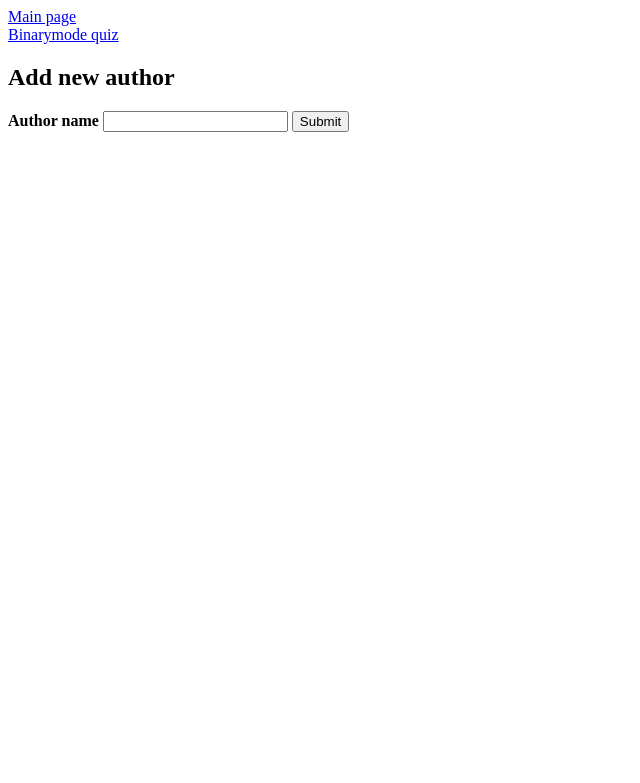
After one commit to monatanasov/quiz, a PHP site: page /addAuthor.php in a window 1280 px wide. The commit adds this page. Shown: the top 783 px of the page, without its empty margins (0-640 px from the left). Run offline with PHP 8.4, Linux system fonts and the light colour scheme.

Commit message:
added new php file for adding new Authors into DB

```diff
--- /dev/null
+++ b/addAuthor.php
@@ -0,0 +1,43 @@
+<?php
+include './dbconn.php';
+mb_internal_encoding("UTF-8");
+//validation
+//normalization
+//author already exist? IFs
+//insert into DB
+
+?>
+
+
+
+<html lang="en">
+<head>
+    <meta charset="UTF-8" >
+    <link rel="stylesheet" href="./css/myquiz.css">
+    <title>Add Author</title>
+</head>
+<body>
+
+<?php
+
+    if ($_POST) {
+        $trimmedAuthor = trim($_POST['authorName']);
+
+        echo '<pre>' . print_r($trimmedAuthor, true) . '</pre>';
+
+    }
+?>
+
+
+    <a href="./index.php">Main page</a><br>
+    <a href="./binarymode.php">Binarymode quiz</a>
+    <form action="addAuthor.php" method="POST">
+            <h2>Add new author</h2>
+        <div id="addAuthorDiv">
+            <b><label for="">Author name</label></b>
+            <input type="text" class="addAuthorName" name="authorName">
+            <input type="submit" class="submitAuthor">
+        </div>
+    </form>
+</body>
+</html>
--- a/binarymode.php
+++ b/binarymode.php
@@ -24,6 +24,8 @@ while (
     <title>Binary mode quiz</title>
 </head>
 <body>
+    <a href="./index.php">Main page</a><br>
+    <a href="addAuthor.php">Add Author</a>
     <div class="binaryglobal">
         <a href="./binarymode.php">
             <div class="leftwireframe divs">
--- a/index.php
+++ b/index.php
@@ -2,6 +2,7 @@
 include 'dbconn.php';
 $query=mysqli_query($conn, "SELECT * FROM `authors` LEFT JOIN `quotes` ON authors.id=quotes.author_id");
 ?>
+<a href="addAuthor.php">Add Author</a>
 <table border="1px solid black">
     <tr>
         <th>Author</th>
```
